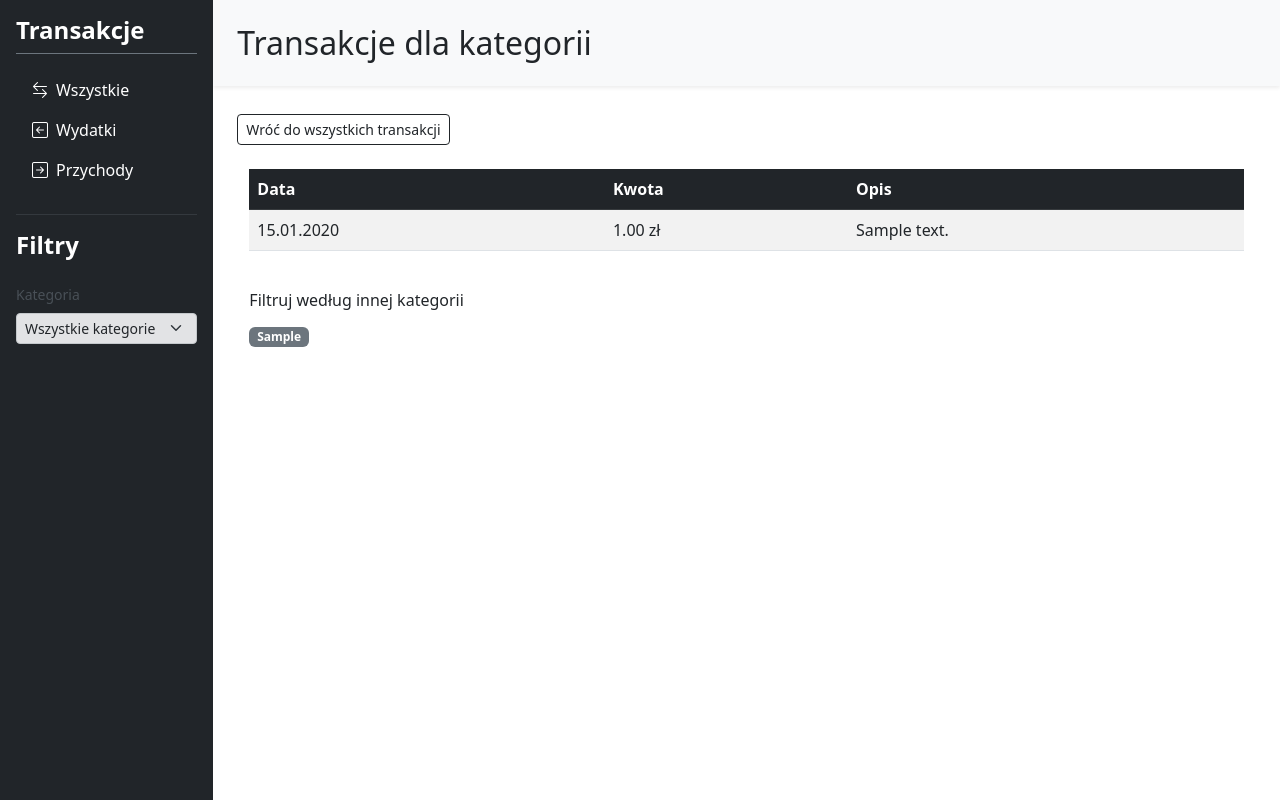
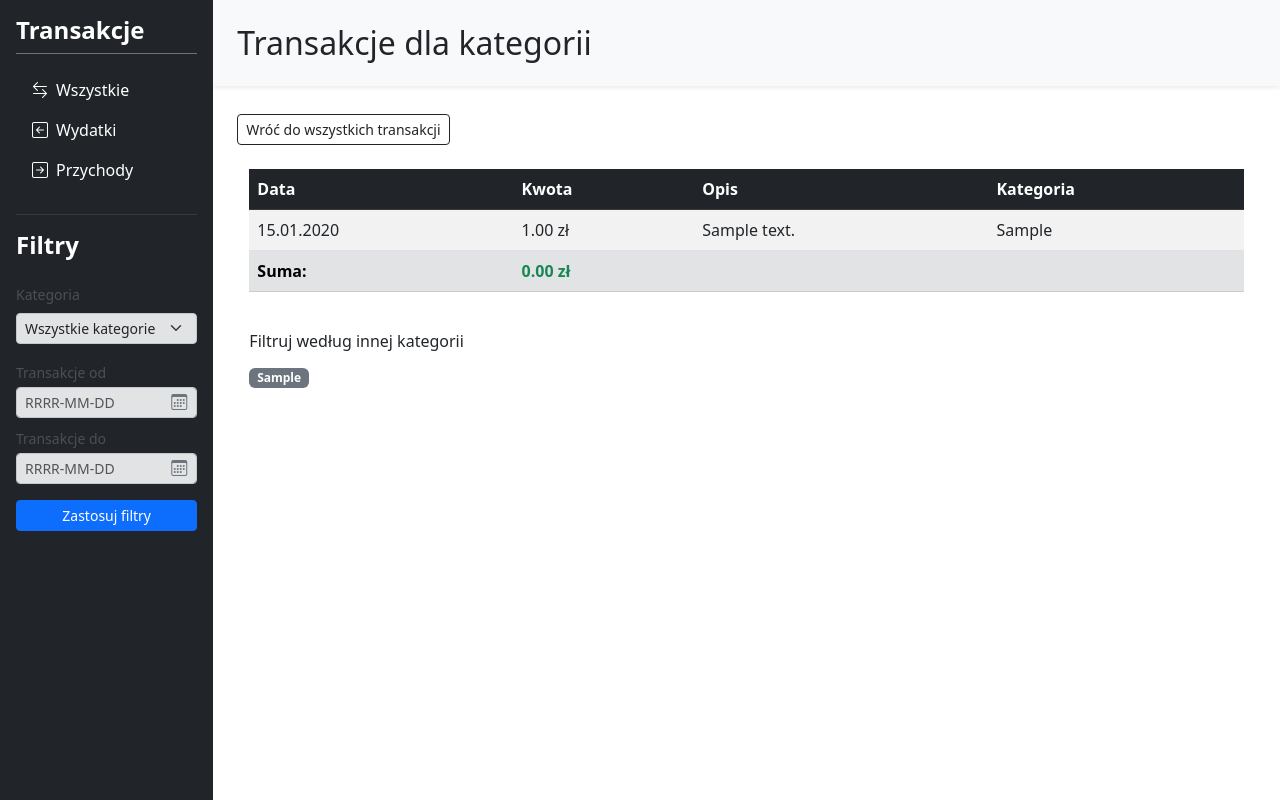
Before and after one commit to infoshareacademy/jpydzr7-team-1, a Django app: page /budget/transactions/1/filter/ in a window 1280 px wide. Run offline with Django 5.2, Linux system fonts and the light colour scheme; tables that the repository leaves empty hold one stand-in row (values such as "Sample post").

Commit message:
Add date range filters and category column to transactions view
This update introduces date range filtering for transactions using Bootstrap Datepicker. It also adds a "Category" column to the transaction tables and moves inline CSS to a separate stylesheet for cleaner structure.

```diff
--- /dev/null
+++ b/Budget_Project/Budget_Application/static/css/styles.css
@@ -0,0 +1,47 @@
+.sidebar {
+    min-height: 100vh;
+    background-color: #212529;
+}
+
+/* Dodanie stylu dla bocznego menu (sticky) transakcji */
+.sticky-sidebar {
+    position: sticky;
+    top: 0;
+    height: 100vh;
+    overflow-y: auto;
+}
+
+/* Style dla inputów daty */
+.date-input-group {
+    position: relative;
+}
+
+.date-input-group .form-control {
+    padding-right: 35px;
+}
+
+.date-input-group .calendar-icon {
+    position: absolute;
+    right: 10px;
+    top: 50%;
+    transform: translateY(-50%);
+    cursor: pointer;
+    color: #6c757d;
+}
+
+/* Style dla datepickera (kalendarz w filtrach) */
+.datepicker {
+    border-radius: 0.25rem;
+    background-color: #fff;
+    border: 1px solid #ced4da;
+}
+
+.datepicker-dropdown {
+    margin-top: 10px;
+}
+
+.datepicker table tr td.active.active,
+.datepicker table tr td.active:hover.active {
+    background-color: #0d6efd !important;
+    background-image: none;
+}
--- a/Budget_Project/Budget_Application/templates/base.html
+++ b/Budget_Project/Budget_Application/templates/base.html
@@ -1,4 +1,3 @@
-
 <!DOCTYPE html>
 {% load static %}
 <html lang="pl">
@@ -11,22 +10,10 @@
     <link href="https://cdn.jsdelivr.net/npm/bootstrap@5.3.0/dist/css/bootstrap.min.css" rel="stylesheet">
     <!-- Bootstrap Icons -->
     <link rel="stylesheet" href="https://cdn.jsdelivr.net/npm/bootstrap-icons@1.11.0/font/bootstrap-icons.css">
+    <!-- Bootstrap Datepicker CSS -->
+    <link rel="stylesheet" href="https://cdnjs.cloudflare.com/ajax/libs/bootstrap-datepicker/1.9.0/css/bootstrap-datepicker.min.css">
     <!-- Custom CSS -->
     <link rel="stylesheet" href="{% static 'css/styles.css' %}">
-    <style>
-        .sidebar {
-            min-height: 100vh;
-            background-color: #212529;
-        }
-
-        /* Dodanie stylu dla przyczepionego menu (sticky) */
-        .sticky-sidebar {
-            position: sticky;
-            top: 0;
-            height: 100vh;
-            overflow-y: auto;
-        }
-    </style>
     {% block extra_styles %}{% endblock %}
 </head>
 <body>
@@ -54,14 +41,31 @@
                 </ul>
                 <hr class="border-secondary">
                 <h4 class="fw-bold pb-2 mb-3">Filtry</h4>
-                <div class="mb-2 text-light-emphasis small">Kategoria</div>
                 <form method="GET" action="{% url 'filtered-transactions' user_id=user_id %}">
-                    <select id="category-filter" name="category" class="form-select form-select-sm bg-secondary-subtle text-dark border-secondary-subtle" onchange="this.form.submit()">
+                    <div class="mb-2 text-light-emphasis small">Kategoria</div>
+                    <select id="category-filter" name="category" class="form-select form-select-sm bg-secondary-subtle text-dark border-secondary-subtle mb-3">
                         <option value="">Wszystkie kategorie</option>
                         {% for category in categories %}
                             <option value="{{ category }}" {% if selected_category == category %}selected{% endif %}>{{ category }}</option>
                         {% endfor %}
                     </select>
+
+                    <div class="mb-2">
+                        <label for="date-from" class="form-label text-light-emphasis small mb-1">Transakcje od</label>
+                        <div class="date-input-group">
+                            <input type="text" id="date-from" name="date_from" class="form-control form-control-sm bg-secondary-subtle text-dark border-secondary-subtle" placeholder="RRRR-MM-DD" value="{{ date_from }}" autocomplete="off">
+                            <i class="bi bi-calendar3 calendar-icon" id="calendar-from-icon"></i>
+                        </div>
+                    </div>
+                    <div class="mb-3">
+                        <label for="date-to" class="form-label text-light-emphasis small mb-1">Transakcje do</label>
+                        <div class="date-input-group">
+                            <input type="text" id="date-to" name="date_to" class="form-control form-control-sm bg-secondary-subtle text-dark border-secondary-subtle" placeholder="RRRR-MM-DD" value="{{ date_to }}" autocomplete="off">
+                            <i class="bi bi-calendar3 calendar-icon" id="calendar-to-icon"></i>
+                        </div>
+                    </div>
+
+                    <button type="submit" class="btn btn-sm btn-primary w-100">Zastosuj filtry</button>
                 </form>
             </div>
 
@@ -78,8 +82,41 @@
         </div>
     </div>
 
+    <!-- jQuery (wymagany przez Bootstrap Datepicker - kalendarz) -->
+    <script src="https://code.jquery.com/jquery-3.6.0.min.js"></script>
     <!-- Bootstrap JS Bundle z Popper -->
     <script src="https://cdn.jsdelivr.net/npm/bootstrap@5.3.0/dist/js/bootstrap.bundle.min.js"></script>
+    <!-- Bootstrap Datepicker JS -->
+    <script src="https://cdnjs.cloudflare.com/ajax/libs/bootstrap-datepicker/1.9.0/js/bootstrap-datepicker.min.js"></script>
+    <!-- Bootstrap Datepicker PL Lokalizacja -->
+    <script src="https://cdnjs.cloudflare.com/ajax/libs/bootstrap-datepicker/1.9.0/locales/bootstrap-datepicker.pl.min.js"></script>
+
+    <!-- Skrypt do obsługi kalendarza -->
+    <script>
+        $(document).ready(function() {
+            var datepickerOptions = {
+                format: 'yyyy-mm-dd',
+                todayBtn: 'linked',
+                clearBtn: false,
+                language: 'pl',
+                autoclose: true,
+                todayHighlight: true,
+                zIndexOffset: 1000
+            };
+
+            // Inicjalizacja datepickerów
+            $('.datepicker').datepicker(datepickerOptions);
+
+            // Obsługa kliknięcia ikon kalendarza
+            $('#calendar-from-icon').click(function() {
+                $('#date-from').datepicker('show');
+            });
+
+            $('#calendar-to-icon').click(function() {
+                $('#date-to').datepicker('show');
+            });
+        });
+    </script>
 
     {% block extra_scripts %}{% endblock %}
 </body>
--- a/Budget_Project/Budget_Application/templates/filtered_transactions.html
+++ b/Budget_Project/Budget_Application/templates/filtered_transactions.html
@@ -16,6 +16,7 @@
                     <th>Data</th>
                     <th>Kwota</th>
                     <th>Opis</th>
+                    <th>Kategoria</th>
                 </tr>
             </thead>
             <tbody>
@@ -30,12 +31,23 @@
                         {% endif %}
                     </td>
                     <td>{{ transaction.description }}</td>
+                    <td>{{ transaction.category}}</td>
                 </tr>
                 {% empty %}
                 <tr>
-                    <td colspan="4" class="text-center">Brak transakcji dla wybranej kategorii</td>
+                    <td colspan="4" class="text-center">Brak transakcji dla wybranej kategorii,
+                        <a href="{% url 'all-user-transactions' user_id %}">pokaż wszystkie.</a></td>
                 </tr>
                 {% endfor %}
+                {% if transactions %}
+                <tr class="table-secondary fw-bold">
+                    <td colspan="1">Suma:</td>
+                    <td class="{% if total_balance >= 0 %}text-success{% else %}text-danger{% endif %}">
+                        {{ total_balance|floatformat:2 }} zł
+                    </td>
+                    <td colspan="2"></td>
+                </tr>
+                {% endif %}
             </tbody>
         </table>
     </div>
--- a/Budget_Project/Budget_Application/templates/transactions_all.html
+++ b/Budget_Project/Budget_Application/templates/transactions_all.html
@@ -39,7 +39,7 @@
                     </tr>
                 {% endfor %}
                     <tr class="table-secondary fw-bold">
-                    <td colspan="2">Suma:</td>
+                        <td colspan="1">Suma:</td>
                         <td class="{% if total_balance >= 0 %}text-success{% else %}text-danger{% endif %}">
                             {{ total_balance|floatformat:2 }} zł
                         </td>
--- a/Budget_Project/Budget_Application/views.py
+++ b/Budget_Project/Budget_Application/views.py
@@ -174,19 +174,43 @@ def get_unique_categories():
 
 
 def filtered_transactions(request, user_id):
-    """Widok filtrujący transakcje po kategorii"""
+    """Widok filtrujący transakcje po kategorii i datach"""
+    from datetime import datetime
+    from django.db.models import Q
+
     user = Users.objects.get(user_id=user_id)
     selected_category = request.GET.get('category', '')
+    date_from = request.GET.get('date_from', '')
+    date_to = request.GET.get('date_to', '')
 
     # Podstawowe zapytanie
     query = Q(id_user=user_id)
 
-    # Dodanie filtra kategorii jeśli została wybrana
+    # Dodanie filtra kategorii, jeśli została wybrana
     if selected_category:
         query &= Q(category=selected_category)
 
+    # Dodanie filtra dat, jeśli zostały wybrane
+    if date_from:
+        date_from_obj = datetime.strptime(date_from, '%m/%d/%Y').date()
+        query &= Q(transaction_date__gte=date_from_obj)
+
+    if date_to:
+        date_to_obj = datetime.strptime(date_to, '%m/%d/%Y').date()
+        query &= Q(transaction_date__lte=date_to_obj)
+
     transactions = DataTransaction.objects.filter(query).order_by('-transaction_date')
     categories = get_unique_categories()
+
+    # Obliczanie sum i bilansu
+    total_income = sum(float(t.income or 0) for t in transactions)
+    total_expense = sum(float(t.expense or 0) for t in transactions)
+    total_balance = total_income - total_expense
+
+    # Debug
+    print(f"Query: {query}")
+    # print(f"Data od: {date_from}, Data do: {date_to}")
+    # print(f"Liczba znalezionych transakcji: {transactions.count()}")
 
     context = {
         'user': user,
@@ -194,6 +218,11 @@ def filtered_transactions(request, user_id):
         'transactions': transactions,
         'categories': categories,
         'selected_category': selected_category,
+        'date_from': date_from,
+        'date_to': date_to,
+        'total_income': total_income,
+        'total_expense': total_expense,
+        'total_balance': total_balance,
     }
     return render(request, 'filtered_transactions.html', context)
 
```
Lines whose indentation alone changed are shown as unchanged.
